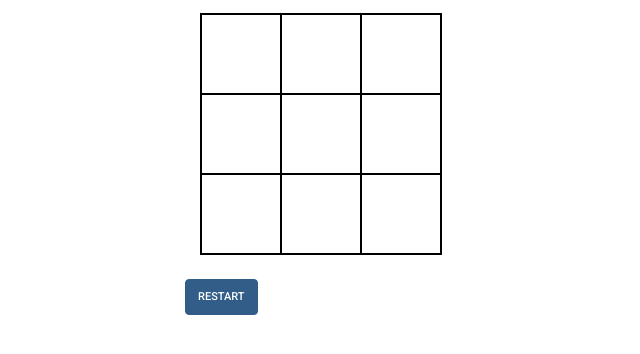
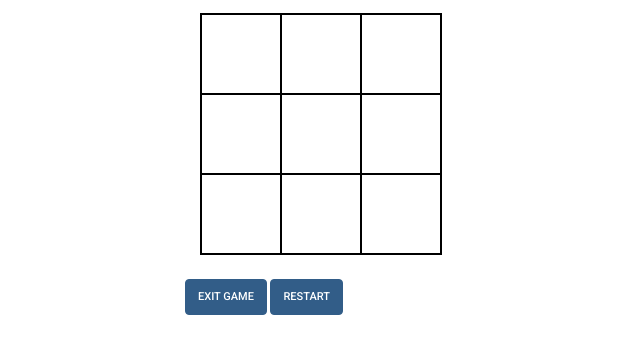
Before and after one commit to santiagt/tic-tac-toe, a website built with Parcel: page index.html in a window 1280 px wide. Both pictures are taken after typing "Sample", "Sample" into the empty fields and a click on the button "Play". Shown: the part 116-470 px from the top of the page, without its empty margins (285-925 px from the left). Built offline with nearby package versions, Linux system fonts and the light colour scheme.

Commit message:
some button changes

```diff
--- a/index.html
+++ b/index.html
@@ -43,6 +43,7 @@
           </tr>
         </table>
       </div>
+      <button id="exit" class="mt-4 text-center btn btn-primary" onclick="exit">Exit game</button>
       <button id="reset" class="mt-4 text-center btn btn-primary">Restart</button>
     </div>
     </div>
```
